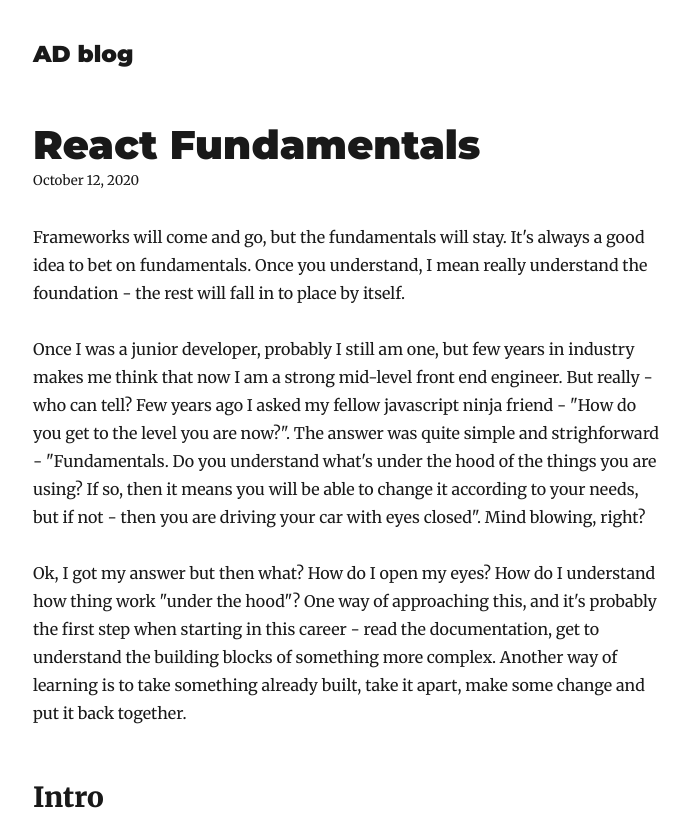
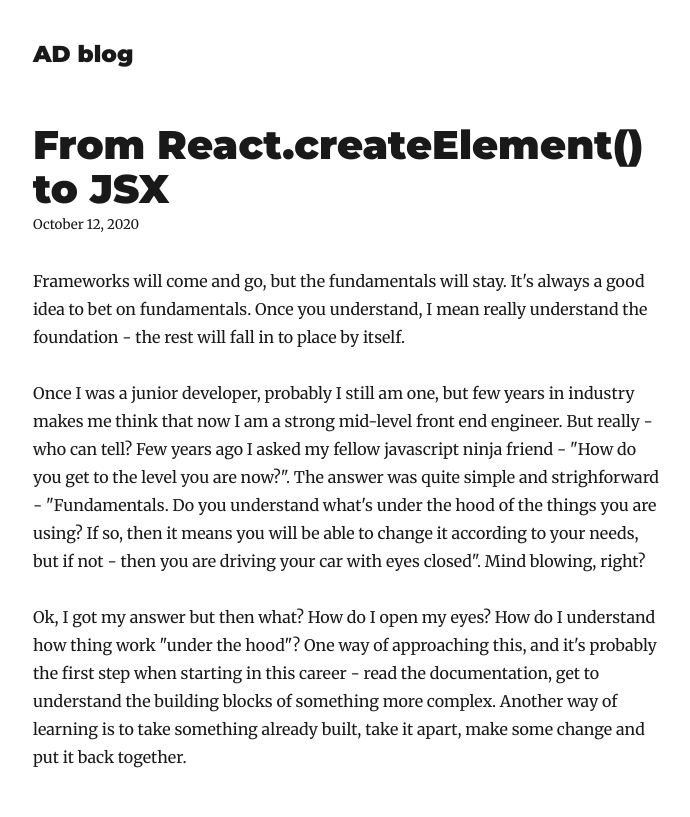
Before and after one commit to aurimas-darguzis/reacting.io, a Gatsby site: page /react-fundamentals/ in a window 1280 px wide. Shown: the top 817 px of the page, without its empty margins (292-982 px from the left). Built offline with nearby package versions, Linux system fonts and the light colour scheme; Gatsby itself is replaced by a stand-in of ours; some packages are replaced by stand-ins of ours.

Commit message:
rename blog title

```diff
--- a/content/blog/react-fundamentals/index.md
+++ b/content/blog/react-fundamentals/index.md
@@ -1,5 +1,5 @@
 ---
-title: React Fundamentals
+title: From React.createElement() to JSX
 date: "2020-10-12T23:46:37.121Z"
 ---
 
```
